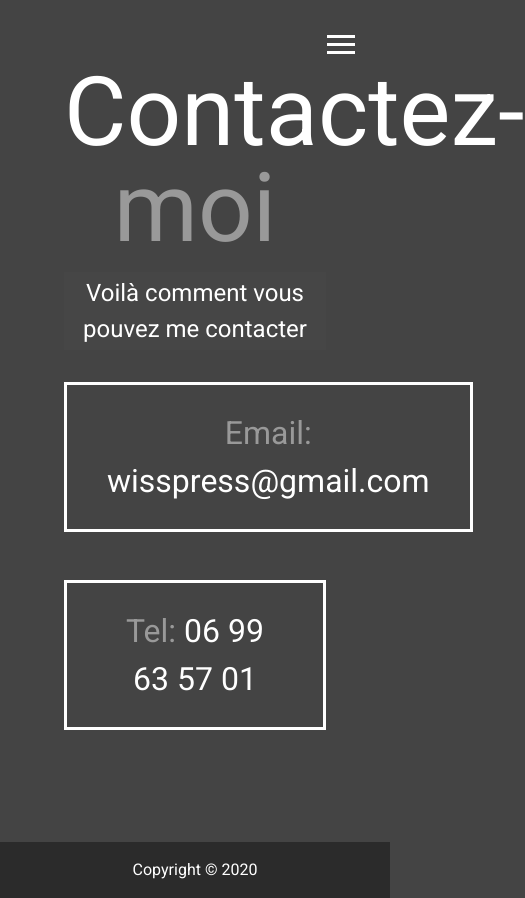
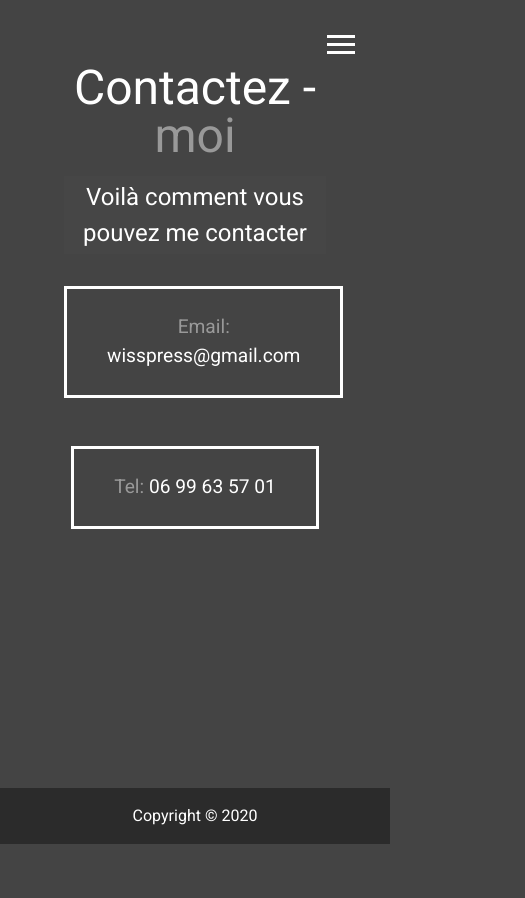
Before and after one commit to wissem-cheriguene/modern_portfolio, a website: page dist/contact.html in a window 390 px wide. Shown: the whole page, 525 px wide, since content can reach past the window. After the commit the page ends 844 px from the top, so only its background shows below. Drawn offline with Linux system fonts and the light colour scheme.

Commit message:
fix responsive for mobile

```diff
--- a/scss/_mobile.scss
+++ b/scss/_mobile.scss
@@ -28,7 +28,7 @@
   div.menu-branding {
     float: none;
     width: 100%;
-    min-height: 0;
+    min-height: 100vh;
 
     &.show {
       transform: translate3d(0, 0, 0);
@@ -46,7 +46,7 @@
     transform: translate3d(-100%, 0, 0);
 
     .portrait {
-      background: url("../img/portrait_small.jpg");
+      background: url('../img/portrait_small.jpg');
       width: 150px;
       height: 150px;
     }
@@ -54,16 +54,20 @@
 
   .about-info {
     grid-template-areas:
-      "bioimage"
-      "bio"
-      "job1"
-      "job2"
-      "job3";
+      'bioimage'
+      'bio'
+      'job1'
+      'job2'
+      'job3';
 
     grid-template-columns: 1fr;
   }
   .projects {
     grid-template-columns: repeat(2, 1fr);
+  }
+
+  .boxes div {
+    font-size: 1.2rem;
   }
 }
 
@@ -75,4 +79,10 @@
   .projects {
     grid-template-columns: 1fr;
   }
+
+  h1.lg-heading,
+  h2.lg-heading,
+  h3.lg-heading {
+    font-size: 3rem;
+  }
 }
```
Also changed, not shown: dist/contact.html, dist/css/main.css.
